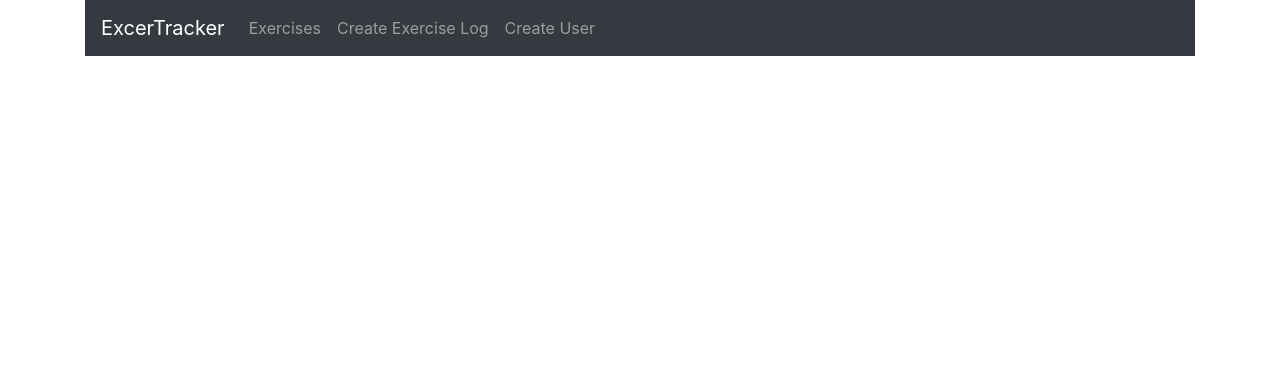
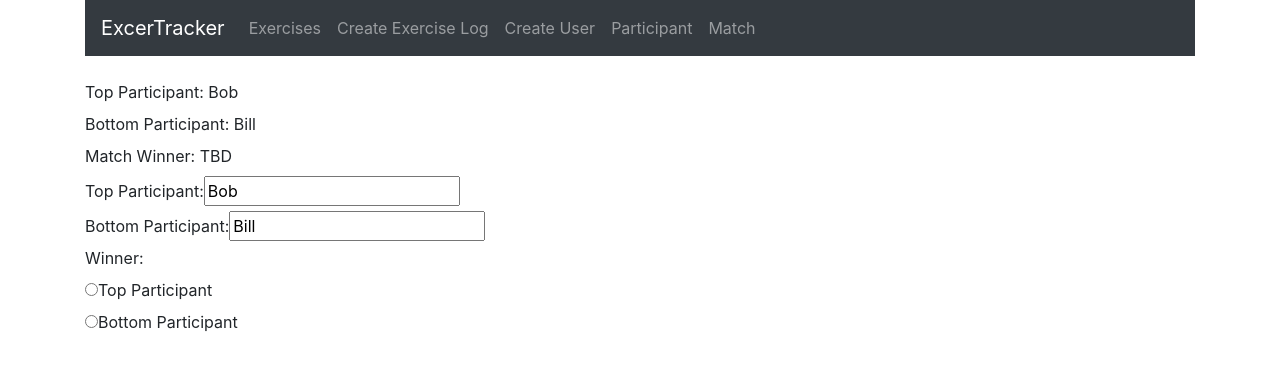
Before and after one commit to JQuilty/Roundabout-Capstone, a React (Create React App) app: page /match in a window 1280 px wide. Shown: the top 368 px of the page. Built offline with nearby package versions, Linux system fonts and the light colour scheme.

Commit message:
Match winner declared, bug in participant editing

```diff
--- a/src/App.js
+++ b/src/App.js
@@ -7,6 +7,8 @@ import ExercisesList from "./components/exercises-list.component";
 import EditExercise from "./components/edit-exercise.component";
 import CreateExercise from "./components/create-exercise.component";
 import CreateUser from "./components/create-user.component";
+import Participant from "./components/participant.component";
+import Match from "./components/match.component";
 
 function App() {
   return (
@@ -18,6 +20,8 @@ function App() {
         <Route path="/edit/:id" component={EditExercise} />
         <Route path="/create" component={CreateExercise} />
         <Route path="/user" component={CreateUser} />
+        <Route path="/participant" component={Participant} />
+        <Route path="/match" component={Match} />
      </div>
    </Router>
   );
--- /dev/null
+++ b/src/components/match.component.js
@@ -0,0 +1,92 @@
+import React, { Component } from 'react';
+import Participant from "./participant.component";
+
+export default class Match extends Component {
+  constructor(props) {
+    super(props);
+
+    this.addTop = this.addTop.bind(this);
+    this.addTop = this.addBottom.bind(this);
+    this.declareWinner = this.declareWinner.bind(this);
+    this.onSubmit = this.onSubmit.bind(this);
+
+    this.state = {
+        topParticipant: 'Bob',
+        bottomParticipant: 'Bill',
+        winner: 'TBD'
+    }
+
+
+  }
+
+  onSubmit(e) {
+    e.preventDefault();
+
+    const newMatch = {
+    topParticipant: this.state.topParticipant,
+    bottomParticipant: this.state.bottomParticipant,
+    }
+
+    console.log(newMatch);
+
+    window.location = '/match';
+  }
+
+
+  addTop(e) {
+    this.setState({
+        topParticipant: e.target.value
+    })
+  }
+
+  addBottom(e) {
+    this.setState({
+        bottomParticipant: e.target.value
+    })
+  }
+
+  declareWinner(e) {
+    this.setState({
+        winner: e.target.value
+    })
+  }
+
+  render() {
+    return (
+      <div>
+        <div id="TopParticipant" value={this.state.topParticipant}>
+            <label>Top Participant: {this.state.topParticipant}</label>
+        </div>
+        <div id="BottomParticipant" value={this.state.bottomParticipant}>
+            <label>Bottom Participant: {this.state.bottomParticipant}</label>
+        </div>
+        <div id="Winner" value={this.state.winner}>
+            <label>Match Winner: {this.state.winner}</label>
+        </div>
+        <form onSubmit={this.onSubmit}>
+            <div className="addTop">
+                <label>Top Participant: </label>
+                <input type="text"
+                value={this.state.topParticipant}
+                onChange={this.addTop}
+                />
+            </div>
+            <div className="addBottom">
+                <label>Bottom Participant: </label>
+                <input type="text"
+                value={this.state.bottomParticipant}
+                onChange={this.addBottom}
+                />
+            </div>
+            <div className="declareWinner">
+                <label>Winner: </label><br></br>
+                <input type="radio" id="top" name="winner" value={this.state.topParticipant} onChange={this.declareWinner}/>
+                <label htmlFor="top">Top Participant</label><br></br>
+                <input type="radio" id="bottom" name="winner" value={this.state.bottomParticipant} onChange={this.declareWinner}/>
+                <label htmlFor="top">Bottom Participant</label><br></br>
+            </div>
+        </form>
+      </div>
+    )
+  }
+}
--- a/src/components/navbar.component.js
+++ b/src/components/navbar.component.js
@@ -18,6 +18,12 @@ export default class Navbar extends Component {
           <li className="navbar-item">
           <Link to="/user" className="nav-link">Create User</Link>
           </li>
+          <li className="navbar-item">
+          <Link to="/participant" className="nav-link">Participant</Link>
+          </li>
+          <li className="navbar-item">
+          <Link to="/match" className="nav-link">Match</Link>
+          </li>
         </ul>
         </div>
       </nav>
--- /dev/null
+++ b/src/components/participant.component.js
@@ -0,0 +1,54 @@
+import React, { Component } from 'react';
+
+export default class Participant extends Component {
+  constructor(props) {
+    super(props);
+
+    this.onChangeName = this.onChangeName.bind(this);
+    this.onSubmit = this.onSubmit.bind(this);
+
+    this.state = {
+        name: '',
+        wins: 0
+    }
+
+
+  }
+
+  onSubmit(e) {
+    e.preventDefault();
+
+    const newParticipant = {
+    name: this.state.name,
+    wins: this.state.wins
+    }
+
+    console.log(newParticipant);
+
+    window.location = '/';
+  }
+
+
+  onChangeName(e) {
+    this.setState({
+        name: e.target.value
+    })
+  }
+
+  render() {
+    return (
+      <div>
+        <form onSubmit={this.onSubmit}>
+            <div className="addParticipantForm">
+                <label>Participant or Team Name: </label>
+                <input type="text"
+                required
+                value={this.state.name}
+                onChange={this.onChangeName}
+                />
+            </div>
+        </form>
+      </div>
+    )
+  }
+}
```
